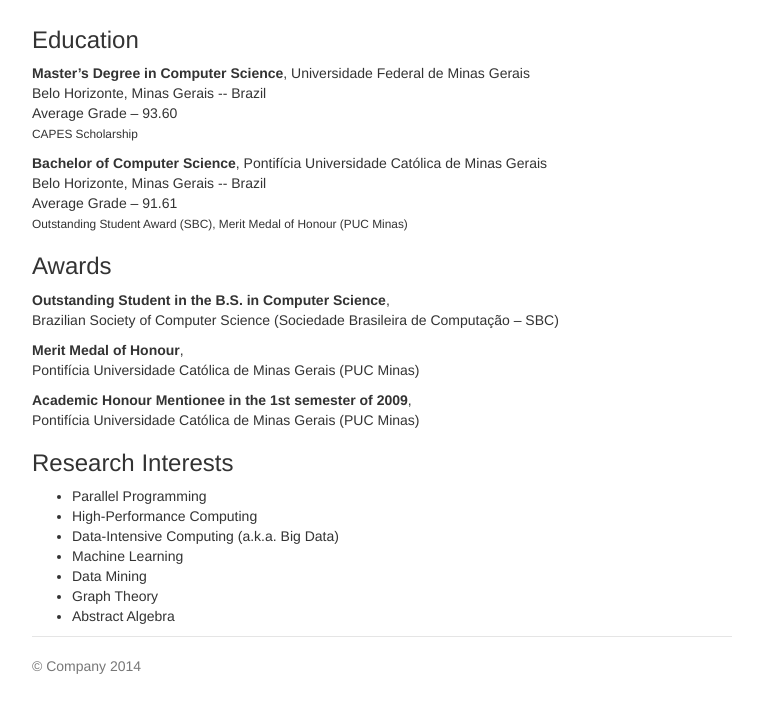
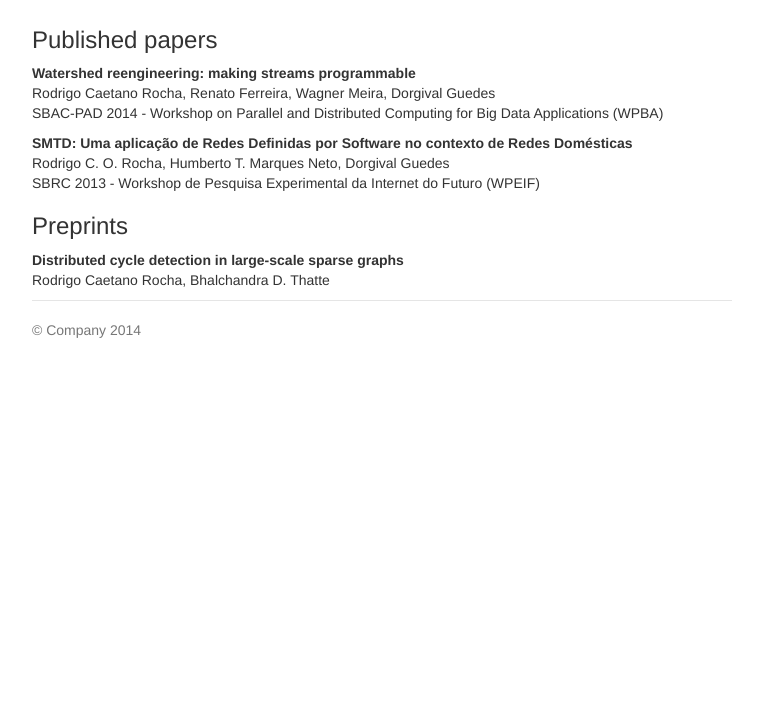
Before and after one commit to rcorcs/rcorcs.github.io, a plain HTML site: page pages/publications.html in a window 1280 px wide. Shown: the part 84-796 px from the top of the page, without its empty margins (258-1021 px from the left). Drawn offline with Linux system fonts and the light colour scheme.

Commit message:
added more pages

```diff
--- a/pages/publications.html
+++ b/pages/publications.html
@@ -43,47 +43,26 @@
         <h3 class="text-muted">Rodrigo Rocha</h3>
       </div>
       <div class="entry">
-        <p><h3>Education</h3></p>
+                <p><h3>Published papers</h3></p>
+
         <p align="justify">
-	<strong>Master’s Degree in Computer Science</strong>, Universidade Federal de Minas Gerais<br/>
-	Belo Horizonte, Minas Gerais -- Brazil <br/>
-        Average Grade – 93.60 <br/>
-	<small>CAPES Scholarship</small>
+	<strong>Watershed reengineering: making streams programmable</strong><br/>
+	Rodrigo Caetano Rocha, Renato Ferreira, Wagner Meira, Dorgival Guedes<br/>
+        SBAC-PAD 2014 - Workshop on Parallel and Distributed Computing for Big Data Applications (WPBA)
 	</p>
 
 	<p align="justify">
-	<strong>Bachelor of Computer Science</strong>, Pontifícia Universidade Católica de Minas Gerais<br/>
-	Belo Horizonte, Minas Gerais -- Brazil <br/>
-        Average Grade – 91.61 <br/>
-	<small>Outstanding Student Award (SBC), Merit Medal of Honour (PUC Minas)</small>
-	</p>
-        <!--details>
-	<summary>show more</summary-->
-        <p><h3>Awards</h3></p>
-        <p align="justify">
-	<strong>Outstanding Student in the B.S. in Computer Science</strong>,<br/>
-	Brazilian Society of Computer Science (Sociedade Brasileira de Computação – SBC)
-	</p>
-        <p align="justify">
-	<strong>Merit Medal of Honour</strong>,<br/>
-	Pontifícia Universidade Católica de Minas Gerais (PUC Minas)
-	</p>
-	<p align="justify">
-	<strong>Academic Honour Mentionee in the 1st semester of 2009</strong>,<br/>
-	Pontifícia Universidade Católica de Minas Gerais (PUC Minas)
+	<strong>SMTD: Uma aplicação de Redes Definidas por Software no contexto de Redes Domésticas</strong><br/>
+	Rodrigo C. O. Rocha, Humberto T. Marques Neto, Dorgival Guedes<br/>
+        SBRC 2013 - Workshop de Pesquisa Experimental da Internet do Futuro (WPEIF)
 	</p>
 
-        <p><h3>Research Interests</h3></p>
-        <ul>
-		<li>Parallel Programming</li>
-		<li>High-Performance Computing</li>
-		<li>Data-Intensive Computing (a.k.a. Big Data)</li>
-		<li>Machine Learning</li>
-		<li>Data Mining</li>
-		<li>Graph Theory</li>
-		<li>Abstract Algebra</li>
-	</ul>
-	<!--/details-->
+        <p><h3>Preprints</h3></p>
+
+	<p align="justify">
+	<strong>Distributed cycle detection in large-scale sparse graphs</strong><br/>
+	Rodrigo Caetano Rocha, Bhalchandra D. Thatte
+	</p>
       </div>
 
       <footer class="footer">
```
Also changed, not shown: 1 other file.
